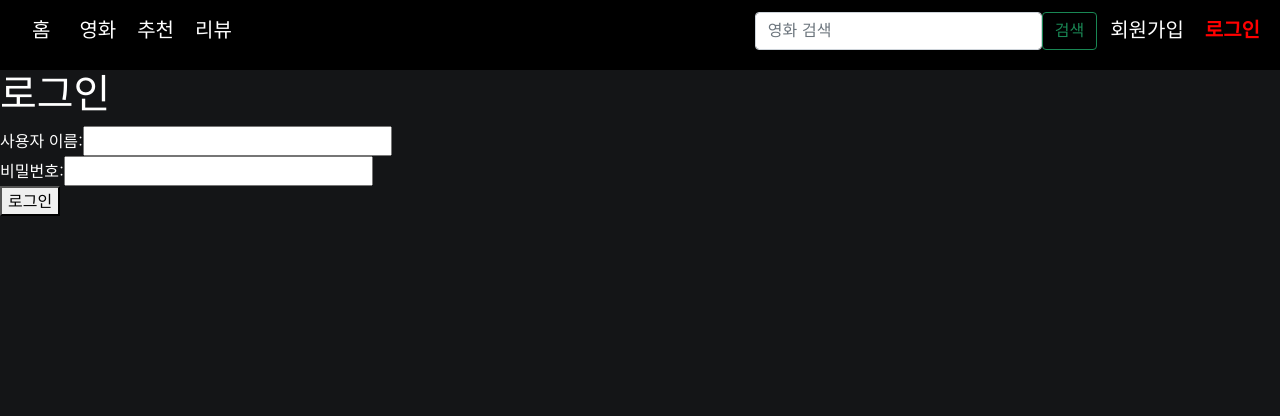
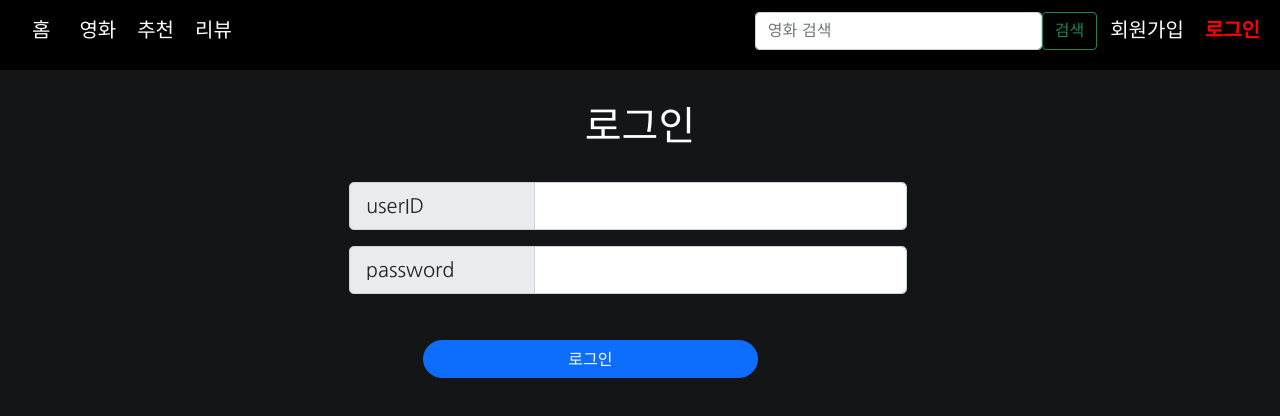
Before and after one commit to Hyojeong721/PJT0_ssafee_bean, a Vue app: page /login in a window 1280 px wide. Shown: the top 416 px of the page. Built offline with nearby package versions, Linux system fonts and the light colour scheme; no server answers; what vue-moment would draw is missing.

Commit message:
update login, moviedetail

```diff
--- a/src/views/accounts/Login.vue
+++ b/src/views/accounts/Login.vue
@@ -1,20 +1,35 @@
 <template>
-  <div>
+  <div name="login-from" class="container">
+    <div class="login-title">
       <h1>로그인</h1>
-    <div>
-      <label for="username">사용자 이름: </label>
-      <input type="text" id="username" v-model="credentials.username" />
     </div>
-    <div>
-      <label for="password">비밀번호: </label>
+    <div class="login-body">
+      <div class="login-id col-6">
+        <div class="input-group input-group-lg row mb-3">
+          <label class="input-group-text col-4" for="userid">userID</label>
+          <input type="text" class="form-control" id="userid" v-model="credentials.username">
+        </div>
+      </div>
+
+      <div name="login-pw" class="col-6">
+        <div class="input-group input-group-lg row mb-3">
+          <label class="input-group-text col-4" for="password">password</label>
           <input
           type="password"
+          class="form-control"
           id="password"
           v-model="credentials.password"
           @keyup.enter="login"
-      />
+          >
         </div>
-    <button @click="login">로그인</button>
+      </div>
+
+      <div name="login-btn" class="col-6">
+        <button type="button" class="btn btn-primary login-btn" @click="login">로그인</button>
+      </div>
+
+    </div>
+
   </div>
 </template>
 
@@ -61,3 +76,27 @@ export default {
   },
 }
 </script>
+
+<style>
+.login-title {
+  text-align: center;
+  display: block;
+  margin: 2rem;
+}
+.login-body {
+  display: flex;
+  flex-direction: column;
+  justify-content: center;
+  align-items: center;
+}
+.login-id {
+  font-weight: bold;
+}
+.login-btn {
+  margin-left: 62px;
+  margin-top: 30px;
+  width: 60%;
+  border-radius: 70px;
+}
+
+</style>
--- a/src/views/movies/MovieDetail.vue
+++ b/src/views/movies/MovieDetail.vue
@@ -30,7 +30,34 @@
                 <span>사용자 평점 </span>
               </div>
               <div class="rank col">
-                콩 들어갈 곳
+                <div name="movie-user-rank">
+                  <vue-star-rate v-if="rankData.user_rank" :rateRange="rankData.user_rank" :maxIcon="5" :iconHeight="22" :iconWidth="22" :hasCounter="true" iconShape="bean" @ratingSet="myRating"></vue-star-rate>
+                  <vue-star-rate v-else :rateRange="0" :maxIcon="5" :iconHeight="22" :iconWidth="22" :hasCounter="false" iconColor="#603217" iconColorHover="#603217" iconShape="tablets" @ratingSet="myRating"></vue-star-rate>
+                  <button v-if="rankData.user_rank" data-bs-toggle="modal" data-bs-target='#rankModal'>수정</button>
+                  <div class="modal fade" id="rankModal" tabindex="-1" aria-labelledby="rankModalLabel" aria-hidden="true">
+                    <div class="modal-dialog">
+                      <div class="modal-content">
+                        <div class="modal-header">
+                          <h3 class="modal-title" id="exampleModalLabel">평점</h3>
+                          <vue-star-rate
+                            :rateRange="0"
+                            :maxIcon="5"
+                            :iconHeight="22"
+                            :iconWidth="22"
+                            :hasCounter="true"
+                            iconShape="star"
+                            @ratingSet="myRatingUpdate"
+                          ></vue-star-rate>
+                        </div>
+                        <div class="modal-footer">
+                          <button type="button" class="btn btn-secondary" data-bs-dismiss="modal" @click="reload">닫기</button>
+                        </div>
+                      </div>
+
+                    </div>
+                  </div>
+                  <button v-if="rankData.user_rank" @click="myRatingDelete">삭제</button>
+                </div>
               </div>
             </div>
           </div>
@@ -80,44 +107,11 @@
 
           </div>
 
+
+          <div name="movie-youtube">
+            <youtube-video :youtubeVideo="youtubeVideo"></youtube-video>
+          </div>
         </div>
-
-          <div name="movie-user-rank">
-            <vue-star-rate v-if="rankData.user_rank" :rateRange="rankData.user_rank" :maxIcon="5" :iconHeight="22" :iconWidth="22" :hasCounter="true" iconShape="bean" @ratingSet="myRating"></vue-star-rate>
-            <vue-star-rate v-else :rateRange="0" :maxIcon="5" :iconHeight="22" :iconWidth="22" :hasCounter="false" iconColor="#603217" iconColorHover="#603217" iconShape="tablets" @ratingSet="myRating"></vue-star-rate>
-            <button v-if="rankData.user_rank" data-bs-toggle="modal" data-bs-target='#rankModal'>수정</button>
-            <div class="modal fade" id="rankModal" tabindex="-1" aria-labelledby="rankModalLabel" aria-hidden="true">
-              <div class="modal-dialog">
-                <div class="modal-content">
-                  <div class="modal-header">
-                    <h3 class="modal-title" id="exampleModalLabel">평점</h3>
-                    <vue-star-rate
-                      :rateRange="0"
-                      :maxIcon="5"
-                      :iconHeight="22"
-                      :iconWidth="22"
-                      :hasCounter="true"
-                      iconShape="star"
-                      @ratingSet="myRatingUpdate"
-                    ></vue-star-rate>
-                  </div>
-                  <div class="modal-footer">
-                    <button type="button" class="btn btn-secondary" data-bs-dismiss="modal" @click="reload">닫기</button>
-                  </div>
-                </div>
-
-              </div>
-            </div>
-            <button v-if="rankData.user_rank" @click="myRatingDelete">삭제</button>
-          </div>
-
-            <!-- <span>{{ likeCount }}</span>명이 좋아합니다. -->
-          <p class="card-text">{{ movie.story }}</p>
-          <youtube-video :youtubeVideo="youtubeVideo"></youtube-video>
-        </div>
-
-
-
 
       </div>
     </div>
```
Lines whose indentation alone changed are shown as unchanged.
